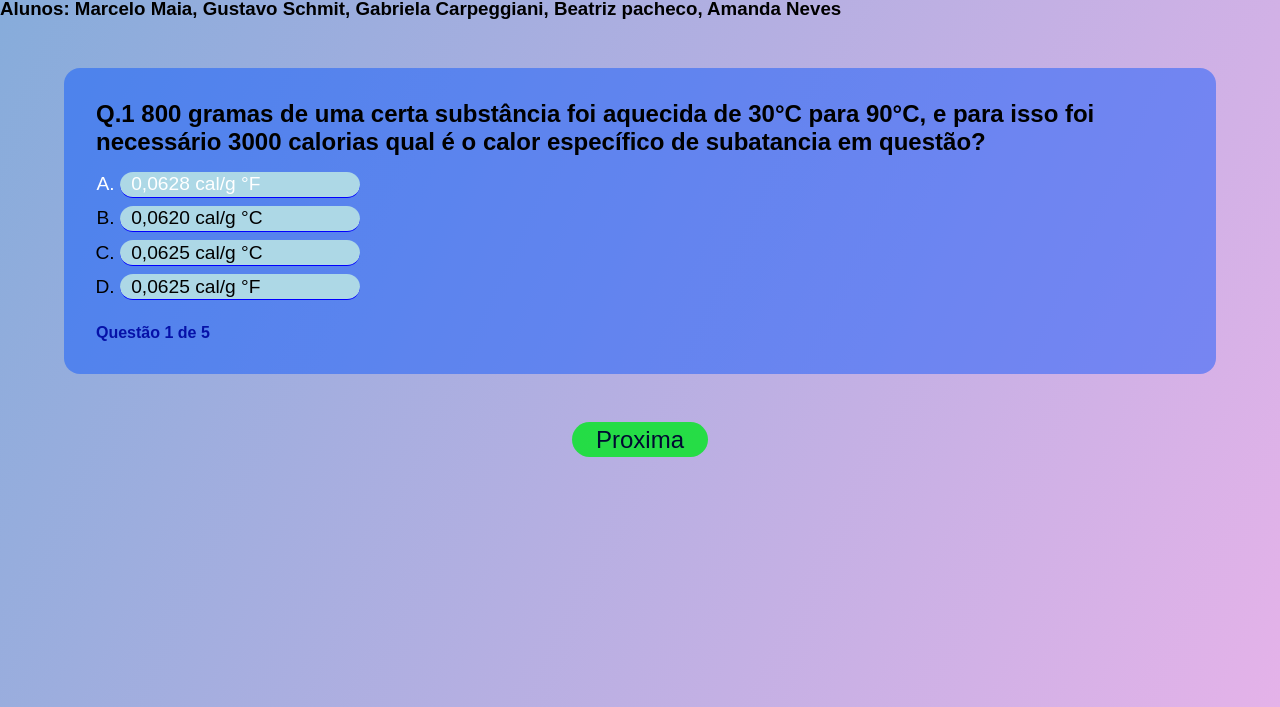
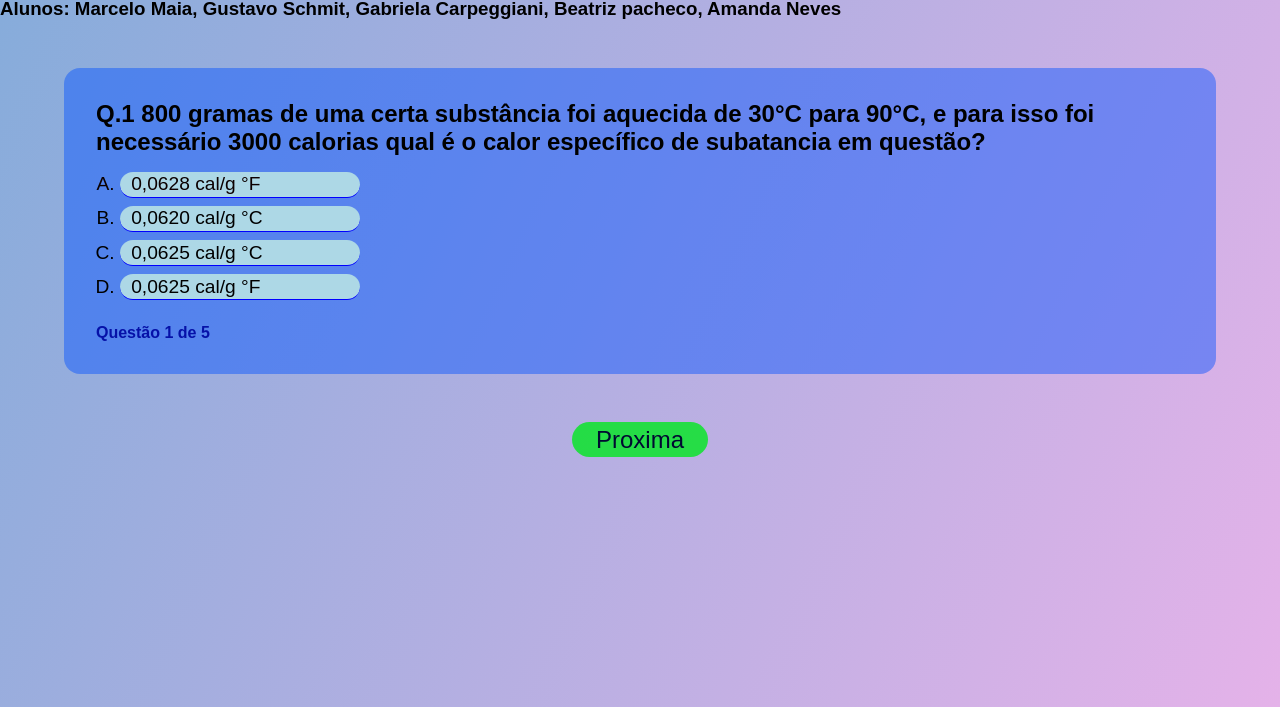
Before and after one commit to diogolimalucasdev/QuisUnificado, a plain HTML site: page index.html in a window 1280 px wide. In both pictures the pointer is over the item "0,0628 cal/g °F". Shown: the part 93-800 px from the top of the page. Drawn offline with Linux system fonts and the light colour scheme.

Commit message:
Removendo a marcaçãodo mouse em cima das questões

```diff
--- a/index.css
+++ b/index.css
@@ -47,7 +47,7 @@ img{
     border-radius: 1rem;
 }
 .option:hover{
-    color: white;
+    color: rgb(12, 0, 0);
 }
 ol{
     position: relative;
```
